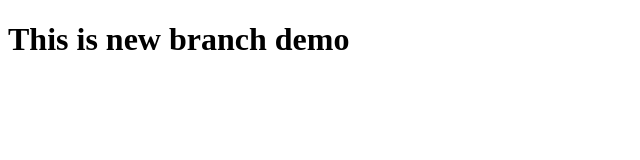
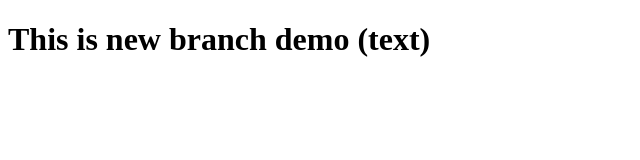
Before and after one commit to RinkalWebDesigner/localrepo, a plain HTML site: page index.html in a window 1280 px wide. Shown: the whole page, without its empty margins (0-640 px from the left). Drawn offline with Linux system fonts and the light colour scheme.

Commit message:
add text content

```diff
--- a/index.html
+++ b/index.html
@@ -6,6 +6,6 @@
     <title>Document</title>
 </head>
 <body>
-    <h1>This is new branch demo</h1>
+    <h1>This is new branch demo (text)</h1>
 </body>
 </html>
```
